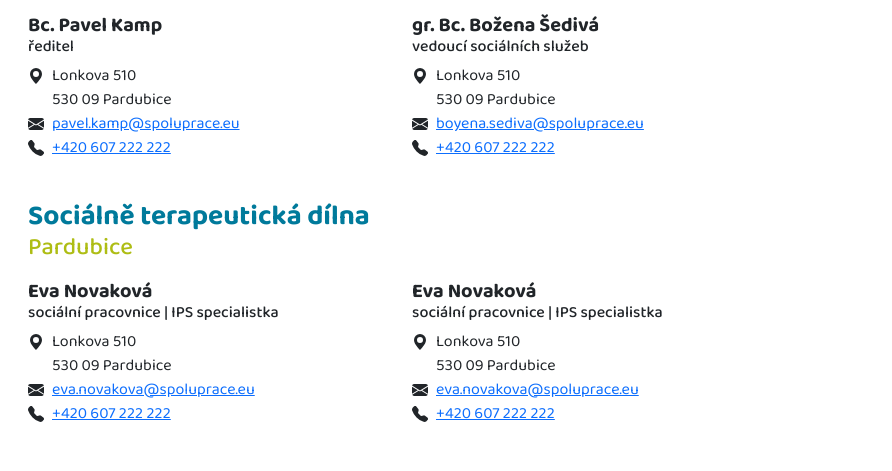
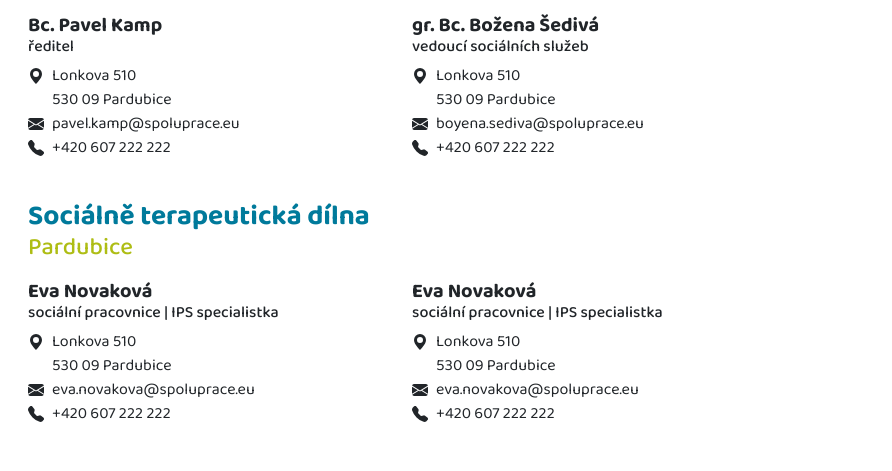
Before and after one commit to aisabadash/project-sp, a plain HTML site: page contacts.html in a window 1280 px wide. Shown: the part 239-710 px from the top of the page, 388-1280 px from the left. Drawn offline with nearby package versions, Linux system fonts and the light colour scheme.

Commit message:
Add some updates

```diff
--- a/css/custom.css
+++ b/css/custom.css
@@ -280,3 +280,8 @@ body {
 .contacts-block .card {
   max-width: 300px;
 }
+
+.card-link {
+    text-decoration: none;
+    color: inherit;
+}
```
